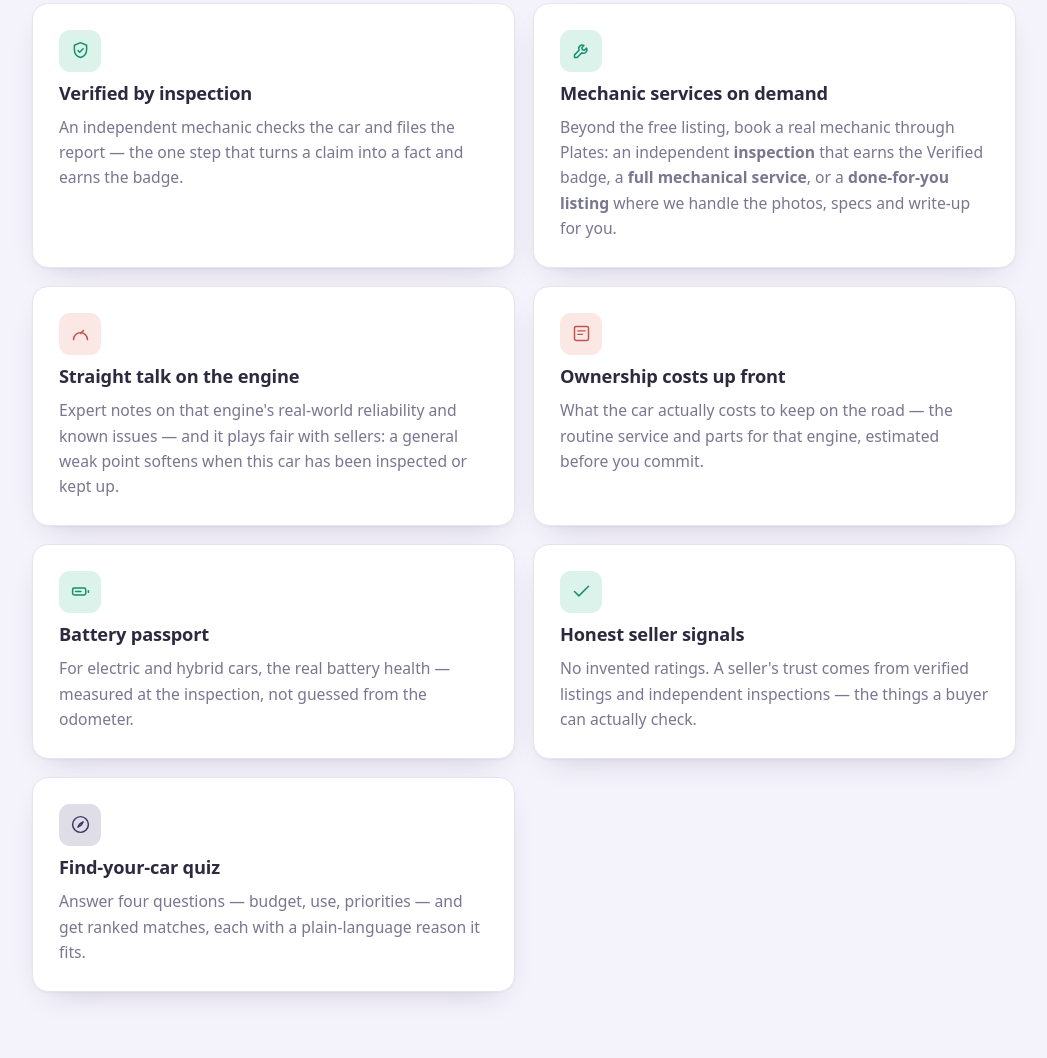
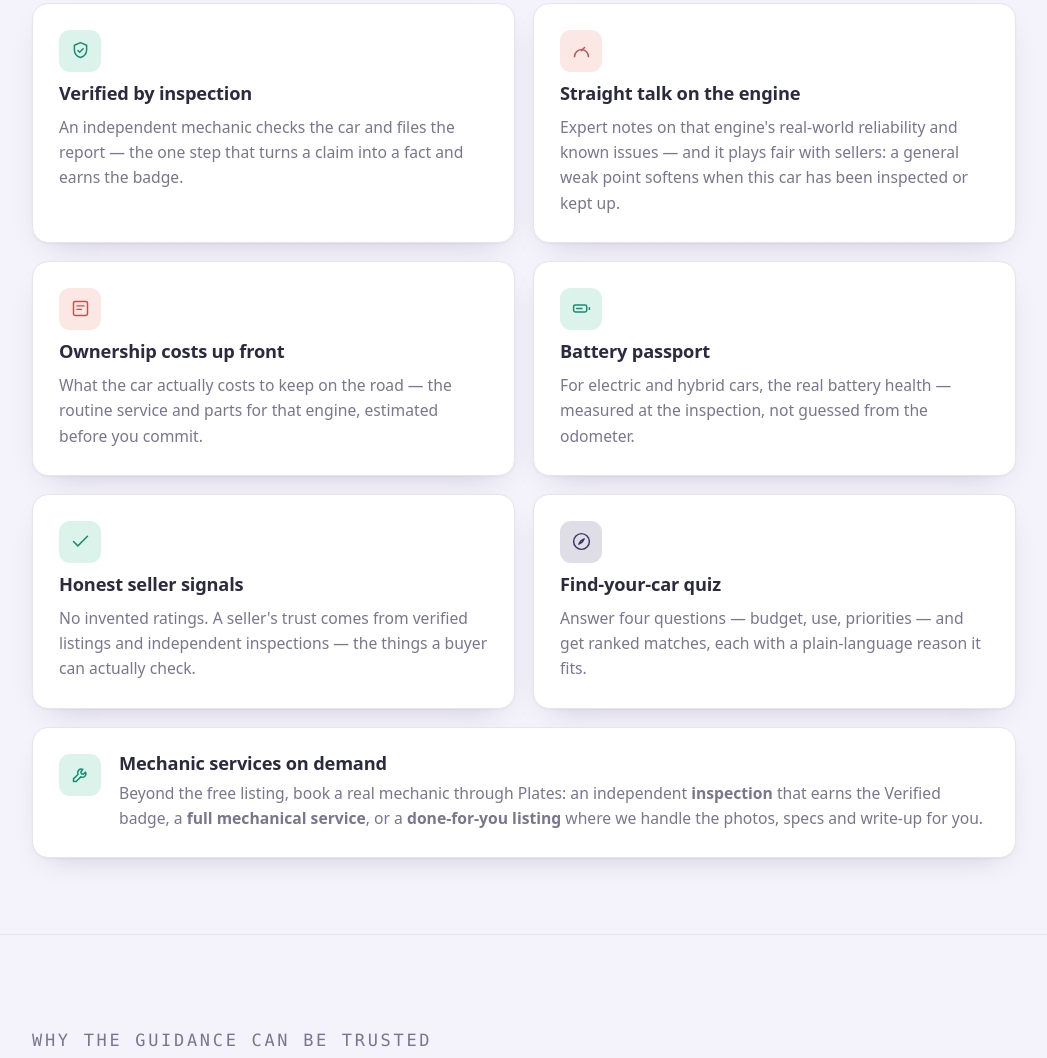
Before and after one commit to MazCiz/what-is-plates, a plain HTML site: page index.html in a window 1280 px wide. Shown: the part 3224-4282 px from the top of the page, without its empty margins (116-1163 px from the left). Drawn offline with Linux system fonts and the light colour scheme.

Commit message:
Pitch page: make the mechanic-services card a full-width strip (fix grid gap)

```diff
--- a/index.html
+++ b/index.html
@@ -236,6 +236,10 @@
   .icon svg { width: 21px; height: 21px; }
   .card h3 { font-size: 1.14rem; letter-spacing: -.01em; }
   .card p { color: var(--steel); font-size: .98rem; }
+  /* Full-width featured card: spans both grid columns and lays out as a strip
+     (icon beside the text) so the odd card fills its row instead of leaving a gap. */
+  .card.wide { grid-column: 1 / -1; flex-direction: row; align-items: flex-start; gap: 18px; }
+  .card.wide > div { display: flex; flex-direction: column; gap: 8px; }
 
   /* ---- Trust engine ---- */
   .trust { display: grid; grid-template-columns: 1fr 1fr; gap: 20px; }
@@ -406,11 +410,6 @@
         <p>An independent mechanic checks the car and files the report — the one step that turns a claim into a fact and earns the badge.</p>
       </div>
       <div class="card">
-        <span class="icon" aria-hidden="true"><svg viewBox="0 0 24 24" fill="none" stroke="currentColor" stroke-width="1.7" stroke-linecap="round" stroke-linejoin="round"><path d="M14.7 6.3a4 4 0 0 0-5.4 5.4L4 17v3h3l5.3-5.3a4 4 0 0 0 5.4-5.4l-2.4 2.4-2.3-.6-.6-2.3z"/></svg></span>
-        <h3>Mechanic services on demand</h3>
-        <p>Beyond the free listing, book a real mechanic through Plates: an independent <strong>inspection</strong> that earns the Verified badge, a <strong>full mechanical service</strong>, or a <strong>done-for-you listing</strong> where we handle the photos, specs and write-up for you.</p>
-      </div>
-      <div class="card">
         <span class="icon copper" aria-hidden="true"><svg viewBox="0 0 24 24" fill="none" stroke="currentColor" stroke-width="1.7" stroke-linecap="round" stroke-linejoin="round"><path d="M4 19a8 8 0 1 1 16 0"/><path d="M12 12l3.5-3.5"/></svg></span>
         <h3>Straight talk on the engine</h3>
         <p>Expert notes on that engine's real-world reliability and known issues — and it plays fair with sellers: a general weak point softens when this car has been inspected or kept up.</p>
@@ -434,6 +433,13 @@
         <span class="icon indigo" aria-hidden="true"><svg viewBox="0 0 24 24" fill="none" stroke="currentColor" stroke-width="1.7" stroke-linecap="round" stroke-linejoin="round"><circle cx="12" cy="12" r="9"/><path d="M15 9l-2.2 3.8L9 15l2.2-3.8z"/></svg></span>
         <h3>Find-your-car quiz</h3>
         <p>Answer four questions — budget, use, priorities — and get ranked matches, each with a plain-language reason it fits.</p>
+      </div>
+      <div class="card wide">
+        <span class="icon" aria-hidden="true"><svg viewBox="0 0 24 24" fill="none" stroke="currentColor" stroke-width="1.7" stroke-linecap="round" stroke-linejoin="round"><path d="M14.7 6.3a4 4 0 0 0-5.4 5.4L4 17v3h3l5.3-5.3a4 4 0 0 0 5.4-5.4l-2.4 2.4-2.3-.6-.6-2.3z"/></svg></span>
+        <div>
+          <h3>Mechanic services on demand</h3>
+          <p>Beyond the free listing, book a real mechanic through Plates: an independent <strong>inspection</strong> that earns the Verified badge, a <strong>full mechanical service</strong>, or a <strong>done-for-you listing</strong> where we handle the photos, specs and write-up for you.</p>
+        </div>
       </div>
     </div>
   </div>
```
